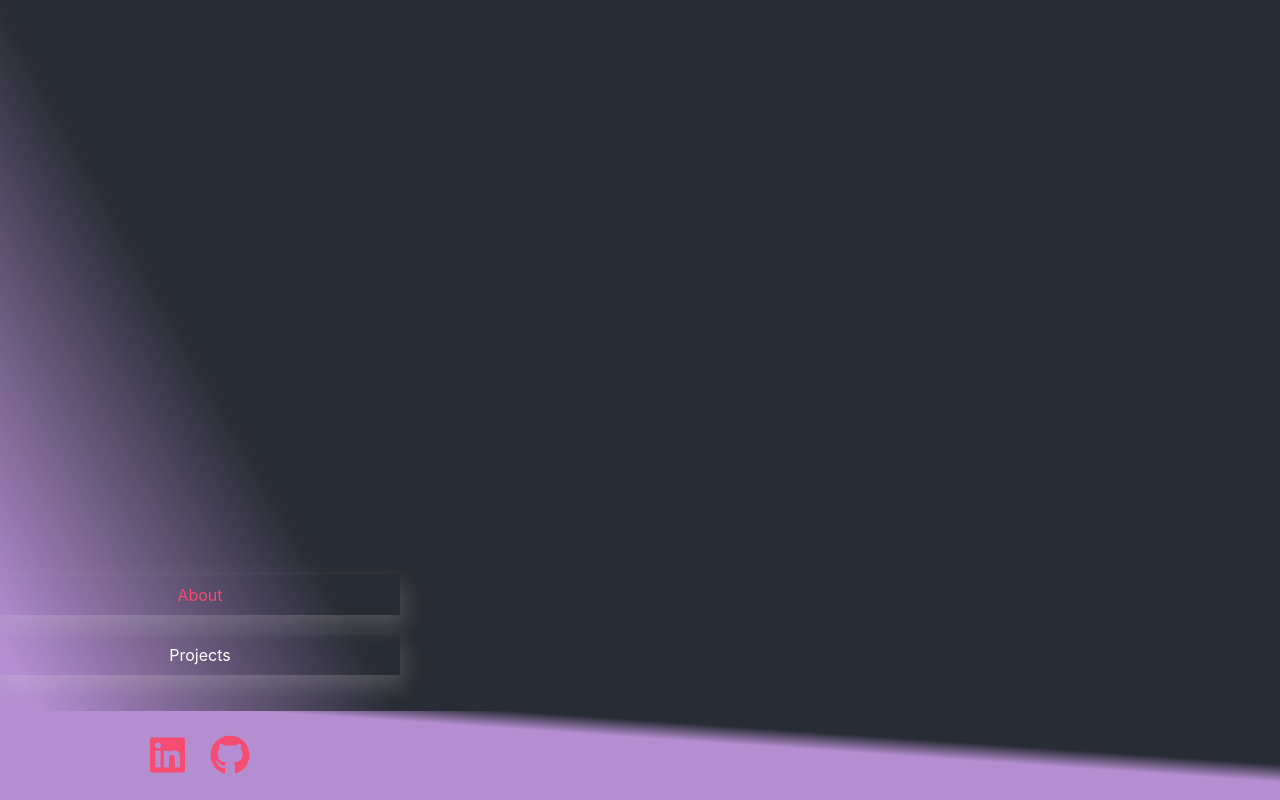
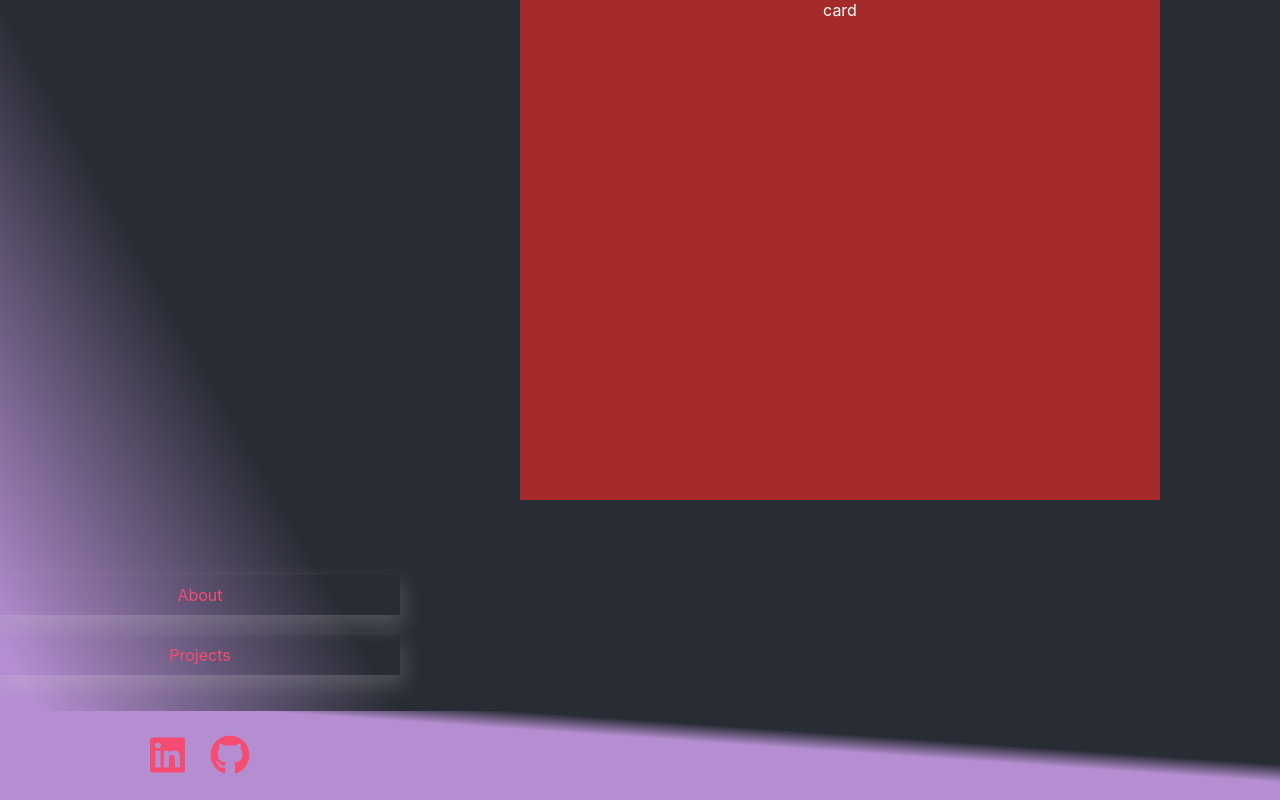
Before and after one commit to rbkrebs/portfolio, a React (Create React App) app in the folder portfolio/: page /projects in a window 1280 px wide. Built offline with nearby package versions, Linux system fonts and the light colour scheme; a web font is replaced by a local one.

Commit message:
cria component projects e inclui no router

```diff
--- a/portfolio/src/components/Menu/Menu.jsx
+++ b/portfolio/src/components/Menu/Menu.jsx
@@ -13,7 +13,7 @@ export default function Menu(){
               <Link to="/about" className="menu__item">
                  <li> About </li>
               </Link>
-              <Link className="menu__item">
+              <Link to="/projects" className="menu__item">
               <li> Projects </li>
             </Link>
           </ul>
--- /dev/null
+++ b/portfolio/src/components/Projects/Projects.jsx
@@ -0,0 +1,13 @@
+import React from 'react'
+
+import Card from '../Cards/Card'
+
+import './Projects.css'
+
+export default function Projects(){
+
+    return(
+
+        <Card/>
+    )
+}
--- /dev/null
+++ b/portfolio/src/components/Projects/index.js
@@ -0,0 +1,4 @@
+import Projects from './Projects';
+
+
+export default Projects;
--- a/portfolio/src/components/Section/Section.jsx
+++ b/portfolio/src/components/Section/Section.jsx
@@ -5,6 +5,7 @@ import './Section.css'
 
 import Brand from '../Brand';
 import About from '../About'
+import Projects from '../Projects'
 
 export default function Section(){
 
@@ -15,6 +16,7 @@ export default function Section(){
         <Switch>
                 <Route exact path="/" component={Brand} />
                 <Route path="/about" component={About} />
+                <Route path="/projects" component={Projects} />
         </Switch>
 
 
```
Also changed, not shown: portfolio/src/components/Projects/Projects.css (added), 1 other file (tests, documents, lock files or other folders).
